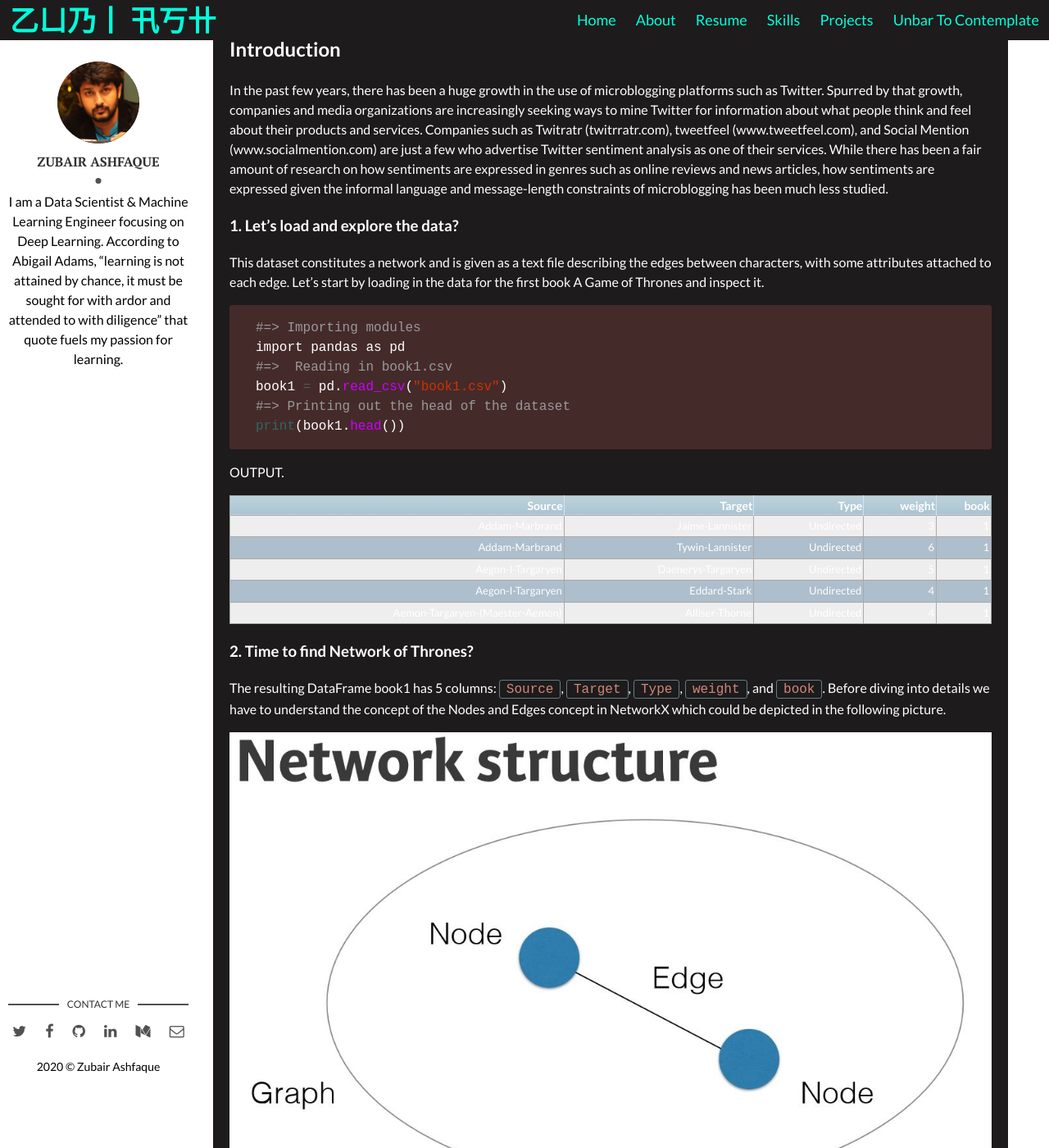
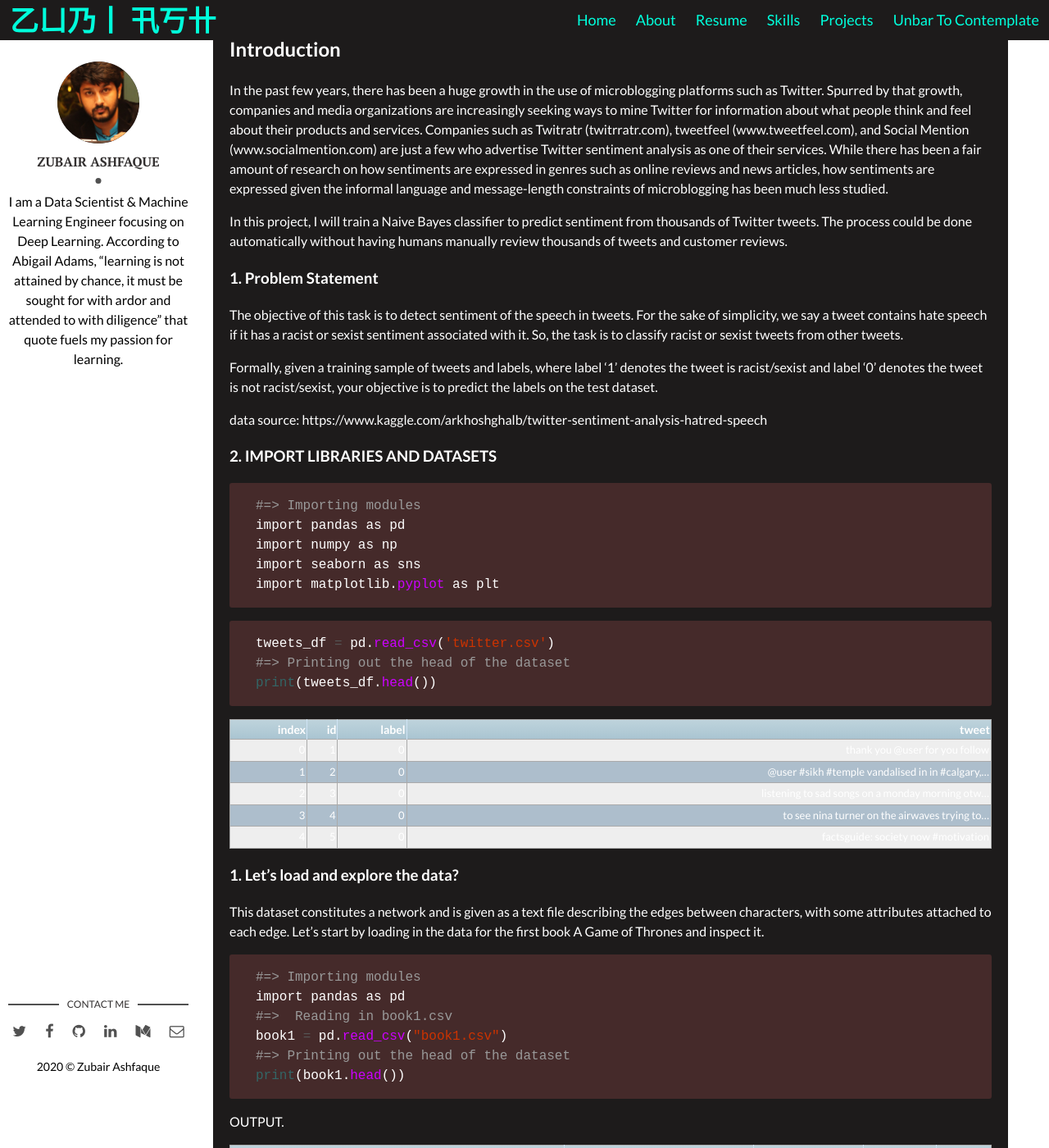
Before and after one commit to zubairashfaque/my-site, a Jekyll site: the page built from _posts/2020-05-24-Project-Twitter-Sentiment-Analysis.markdown, in a window 1280 px wide and 1400 px high, scrolled down 894 px. Shown: the whole window at 82% size. Built offline with Jekyll 4.4.1, drawn with Linux system fonts in a browser that asks for light colours; comment, search, counter and statistics services are not loaded; some of the changed text lies outside the part shown.

Commit message:
Update 2020-05-24-Project-Twitter-Sentiment-Analysis.markdown

```diff
--- a/_posts/2020-05-24-Project-Twitter-Sentiment-Analysis.markdown
+++ b/_posts/2020-05-24-Project-Twitter-Sentiment-Analysis.markdown
@@ -8,8 +8,9 @@ fig-caption: # Add figcaption (optional)
 tags: [ZUBI_ASH, PROJECT, NLP, Twitter, linguistic, sentiment] # add tag
 ---
 
+##  Project Description
 In this blog, I will discuss linguistic features for detecting the sentiment of Twitter messages. I take a supervised approach to the problem, but I removed hashtags in the Twitter data for building training data.
-##  Project Description
+
 
 {: .center}
 ![GOT]({{site.baseurl}}/assets/img/sentiment_2.jpg)
@@ -17,6 +18,41 @@ In this blog, I will discuss linguistic features for detecting the sentiment of
 ## Introduction
 
 In the past few years, there has been a huge growth in the use of microblogging platforms such as Twitter. Spurred by that growth, companies and media organizations are increasingly seeking ways to mine Twitter for information about what people think and feel about their products and services. Companies such as Twitratr (twitrratr.com), tweetfeel (www.tweetfeel.com), and Social Mention (www.socialmention.com) are just a few who advertise Twitter sentiment analysis as one of their services. While there has been a fair amount of research on how sentiments are expressed in genres such as online reviews and news articles, how sentiments are expressed given the informal language and message-length constraints of microblogging has been much less studied.
+
+In this project, I will train a Naive Bayes classifier to predict sentiment from thousands of Twitter tweets. The process could be done automatically without having humans manually review thousands of tweets and customer reviews.
+
+### 1. Problem Statement
+
+The objective of this task is to detect sentiment of the speech in tweets. For the sake of simplicity, we say a tweet contains hate speech if it has a racist or sexist sentiment associated with it. So, the task is to classify racist or sexist tweets from other tweets.
+
+Formally, given a training sample of tweets and labels, where label '1' denotes the tweet is racist/sexist and label '0' denotes the tweet is not racist/sexist, your objective is to predict the labels on the test dataset.
+
+data source: https://www.kaggle.com/arkhoshghalb/twitter-sentiment-analysis-hatred-speech
+
+### 2. IMPORT LIBRARIES AND DATASETS
+
+{% highlight ruby %}
+#=> Importing modules
+import pandas as pd
+import numpy as np
+import seaborn as sns
+import matplotlib.pyplot as plt
+{% endhighlight %}
+
+{% highlight ruby %}
+tweets_df = pd.read_csv('twitter.csv')
+#=> Printing out the head of the dataset
+print(tweets_df.head())
+{% endhighlight %}
+
+| index | id | label | tweet |
+|---------------:|----------------:|-----------:|--:|
+| 0 | 1 | 0 | thank you @user for you follow |
+| 1 | 2 | 0 | @user #sikh #temple vandalised in in #calgary,... |
+| 2 | 3 | 0 | listening to sad songs on a monday morning otw... |
+| 3 | 4 | 0  | to see nina turner on the airwaves trying to... |
+| 4 | 5 | 0 | factsguide: society now #motivation |
+
 
 ### 1. Let's load and explore the data?
 
```
